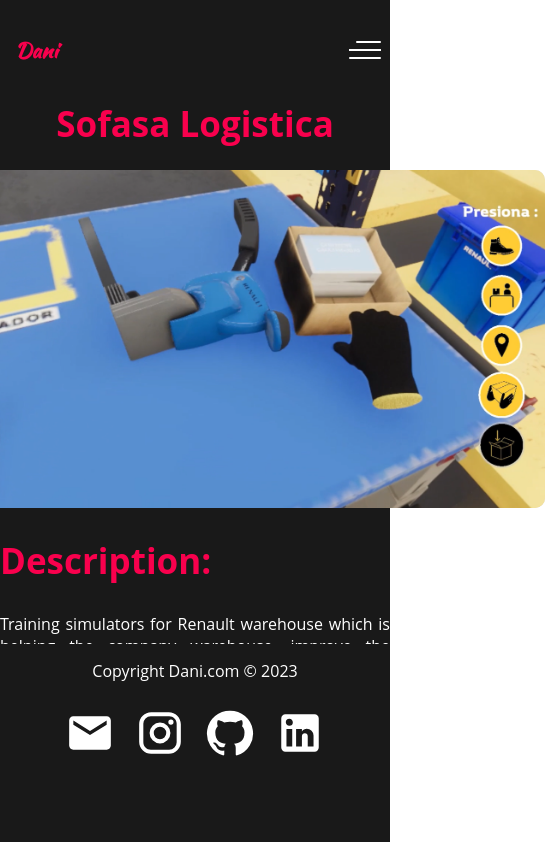
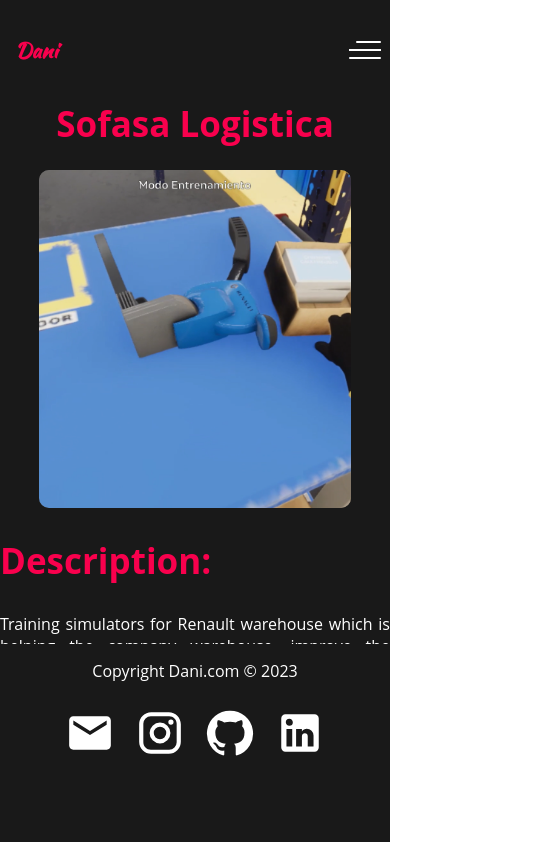
Before and after one commit to Playyer96/personal-portafolio, a React (Create React App) app: page /project/1 in a window 390 px wide. Shown: the top 842 px of the page, 545 px wide, since content can reach past the window. Built offline with nearby package versions, Linux system fonts and the light colour scheme.

Commit message:
reverting changes in imageslider

```diff
--- a/src/styles/ImageSlider.css
+++ b/src/styles/ImageSlider.css
@@ -1,6 +1,6 @@
 .image-slider {
   width: 100%;
-  /* height: 100vh; */
+  height: 100vh;
   height: calc(100vh - 100px);
 }
 
--- a/src/styles/ProjectDisplay.css
+++ b/src/styles/ProjectDisplay.css
@@ -48,6 +48,18 @@
   margin-bottom: 40px;
 }
 
+@media only screen and (max-width: 600px) {
+  .project img {
+    width: 80%;
+  }
+  .project p {
+    font-size: 20px;
+  }
+  .project svg {
+    font-size: 40px;
+  }
+}
+
 @media only screen and (max-width: 400px) {
   .project {
     flex-direction: column;
```
